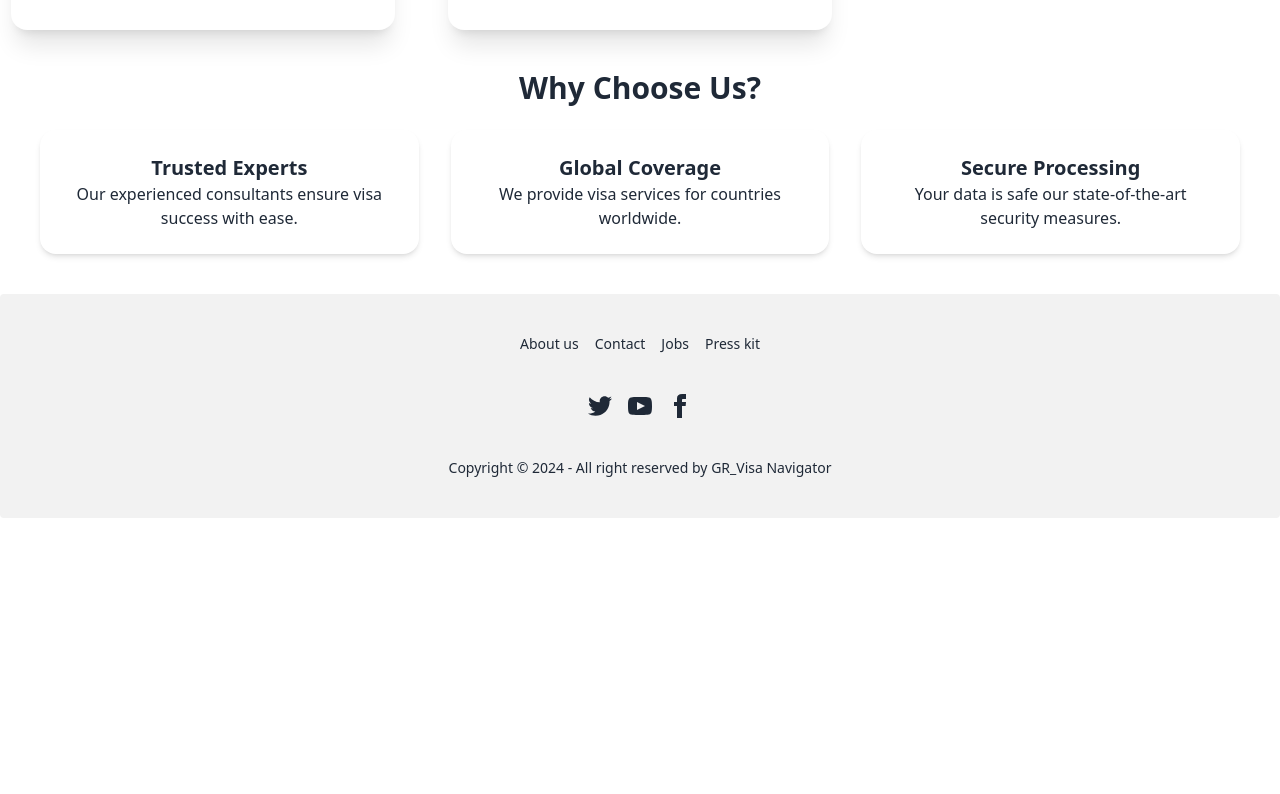
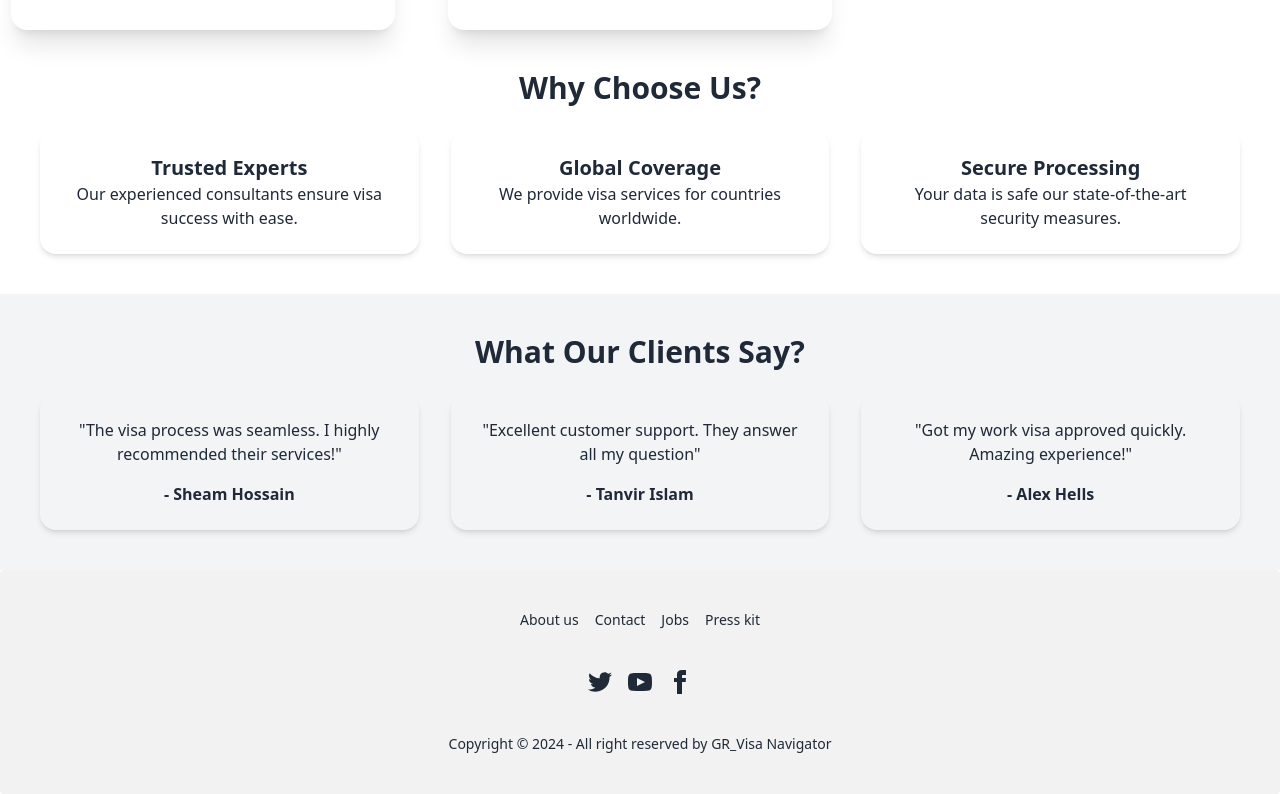
Before and after one commit to gr99murad/visa-navigator, a React (Vite) app: page / in a window 1280 px wide. Shown: the part 5182-5976 px from the top of the page. Before the commit the page ends 5700 px from the top, so only its background shows below. Built offline with nearby package versions, Linux system fonts and the light colour scheme; no server answers.

Commit message:
Added Extra Section Testimonials our clientssays

```diff
--- /dev/null
+++ b/src/Components/Testimonials.jsx
@@ -0,0 +1,25 @@
+import React from 'react';
+
+const Testimonials = () => {
+    return (
+        <div className='bg-gray-100 p-10 text-center'>
+            <h2 className='text-3xl font-bold mb-6'>What Our Clients Say?</h2>
+            <div className='grid grid-cols-1 md:grid-cols-3 gap-8'>
+            <div className='card shadow-md p-6'>
+                <p className=''>"The visa process was seamless. I highly recommended their services!"</p>
+                <h3 className='font-bold mt-4'>- Sheam Hossain</h3>
+            </div>
+            <div className='card shadow-md p-6'>
+            <p className=''>"Excellent customer support. They answer all my question"</p>
+            <h3 className='font-bold mt-4'>- Tanvir Islam</h3>
+            </div>
+            <div className='card shadow-md p-6'>
+            <p className=''>"Got my work visa approved quickly. Amazing experience!"</p>
+            <h3 className='font-bold mt-4'>- Alex Hells</h3>
+            </div>
+            </div>
+        </div>
+    );
+};
+
+export default Testimonials;
--- a/src/Layouts/Home.jsx
+++ b/src/Layouts/Home.jsx
@@ -4,6 +4,7 @@ import Footer from '../Components/Footer';
 import Banner from '../Components/Banner';
 import LatestVisas from '../Components/LatestVisas';
 import WhyChooseUs from '../Components/WhyChooseUs';
+import Testimonials from '../Components/Testimonials';
 
 const Home = () => {
     return (
@@ -14,6 +15,7 @@ const Home = () => {
             </div>
             <LatestVisas></LatestVisas>
             <WhyChooseUs></WhyChooseUs>
+            <Testimonials></Testimonials>
             <Footer></Footer>
         </div>
     );
```
